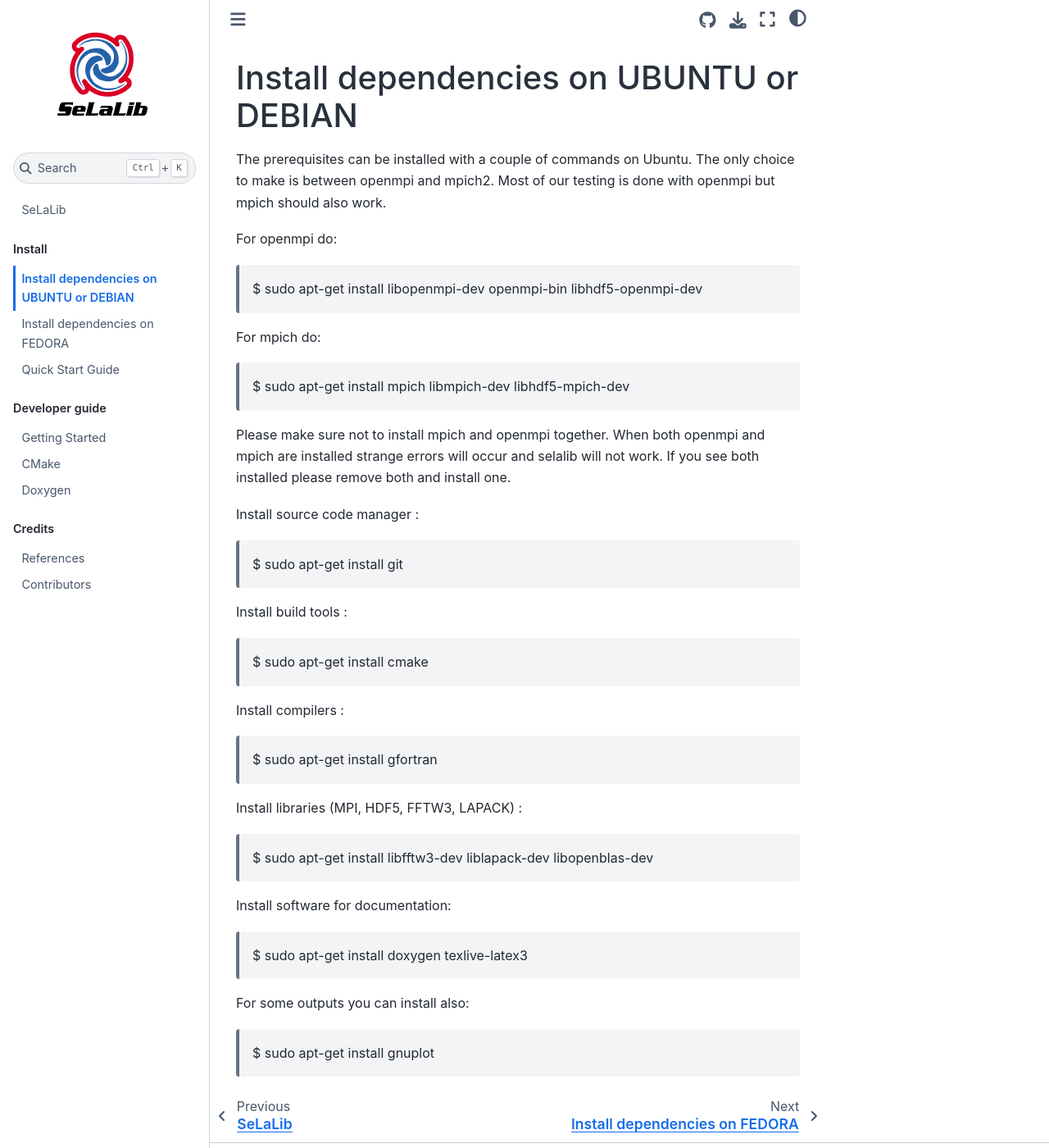
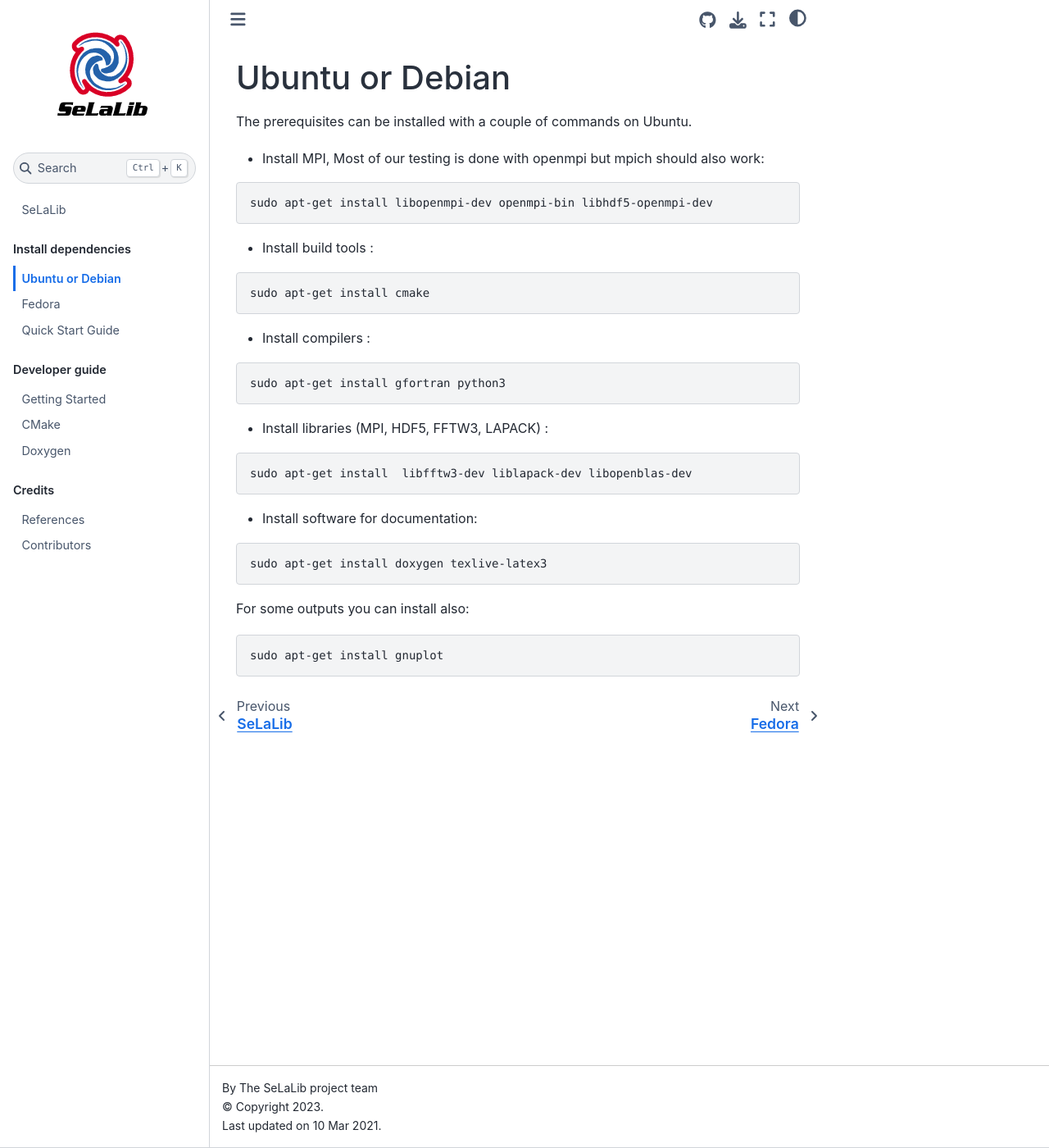
Before and after one commit to selalib/selalib.github.io, a Jupyter Book: the page built from ubuntu.md, in a window 1280 px wide and 1400 px high. Shown: the whole window at 82% size. Built offline with Jupyter Book 1.0.4 settings and Sphinx 7.4.7 and the Sphinx Book theme 1.1.4, drawn with Linux system fonts in a browser that asks for light colours.

Commit message:
fix fedora and ubuntu

````diff
--- a/_toc.yml
+++ b/_toc.yml
@@ -1,6 +1,6 @@
 - file: selalib
 
-- part: Install
+- part: Install dependencies
   chapters:
   - file: ubuntu
   - file: fedora
--- /dev/null
+++ b/ubuntu.md
@@ -0,0 +1,39 @@
+# Ubuntu or Debian
+
+The prerequisites can be installed with a couple of commands on Ubuntu.
+
+- Install MPI, Most of our testing is done with openmpi but mpich should also work:
+
+```bash
+sudo apt-get install libopenmpi-dev openmpi-bin libhdf5-openmpi-dev
+```
+
+- Install build tools :
+
+```bash
+sudo apt-get install cmake
+```
+
+- Install compilers :
+
+```bash
+sudo apt-get install gfortran python3
+```
+
+- Install libraries (MPI, HDF5, FFTW3, LAPACK) :
+
+```bash
+sudo apt-get install  libfftw3-dev liblapack-dev libopenblas-dev
+```
+
+- Install software for documentation:
+
+```bash
+sudo apt-get install doxygen texlive-latex3
+```
+
+For some outputs you can install also:
+
+```bash
+sudo apt-get install gnuplot
+```
--- a/ubuntu.rst
+++ /dev/null
@@ -1,42 +0,0 @@
-.. toctree::
-   :maxdepth: 2
-
-========================================
-Install dependencies on UBUNTU or DEBIAN
-========================================
-
-The prerequisites can be installed with a couple of commands on Ubuntu. The only choice to make is between openmpi and mpich2. Most of our testing is done with openmpi but mpich should also work.
-
-For openmpi do:
-
- $ sudo apt-get install libopenmpi-dev openmpi-bin libhdf5-openmpi-dev
-
-For mpich do:
-
- $ sudo apt-get install mpich libmpich-dev libhdf5-mpich-dev
-
-Please make sure not to install mpich and openmpi together. When both openmpi and mpich are installed strange errors will occur and selalib will not work. If you see both installed please remove both and install one.
-
-Install source code manager :
-
- $ sudo apt-get install git
-
-Install build tools :
-
- $ sudo apt-get install cmake
-
-Install compilers :
-
- $ sudo apt-get install gfortran
-
-Install libraries (MPI, HDF5, FFTW3, LAPACK) :
-
- $ sudo apt-get install  libfftw3-dev liblapack-dev libopenblas-dev
-
-Install software for documentation:
-
- $ sudo apt-get install doxygen texlive-latex3
-
-For some outputs you can install also:
-
- $ sudo apt-get install gnuplot
````
Also changed, not shown: fedora.md (added, +41 -0 lines), fedora.rst (deleted, +0 -33 lines).
